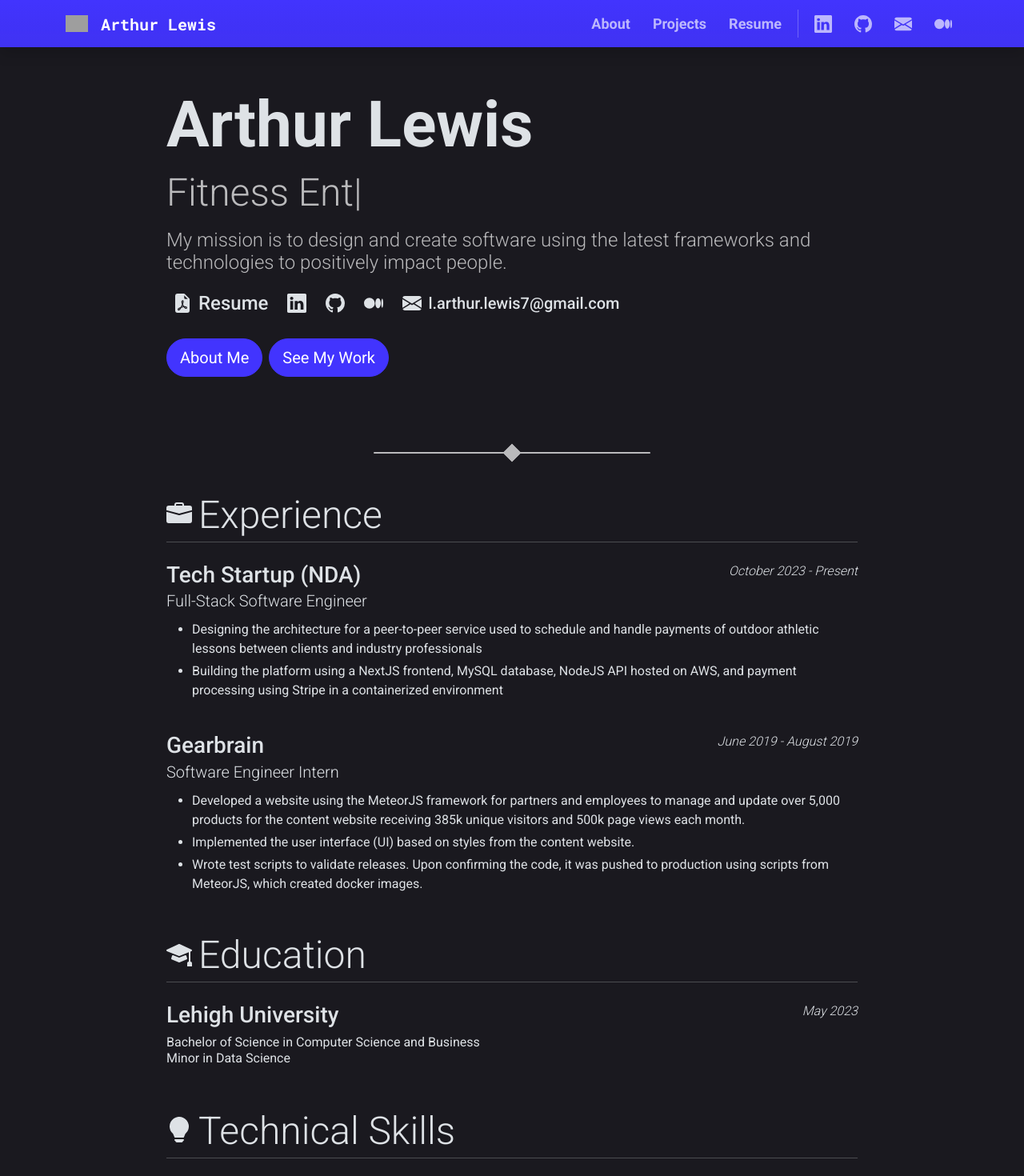
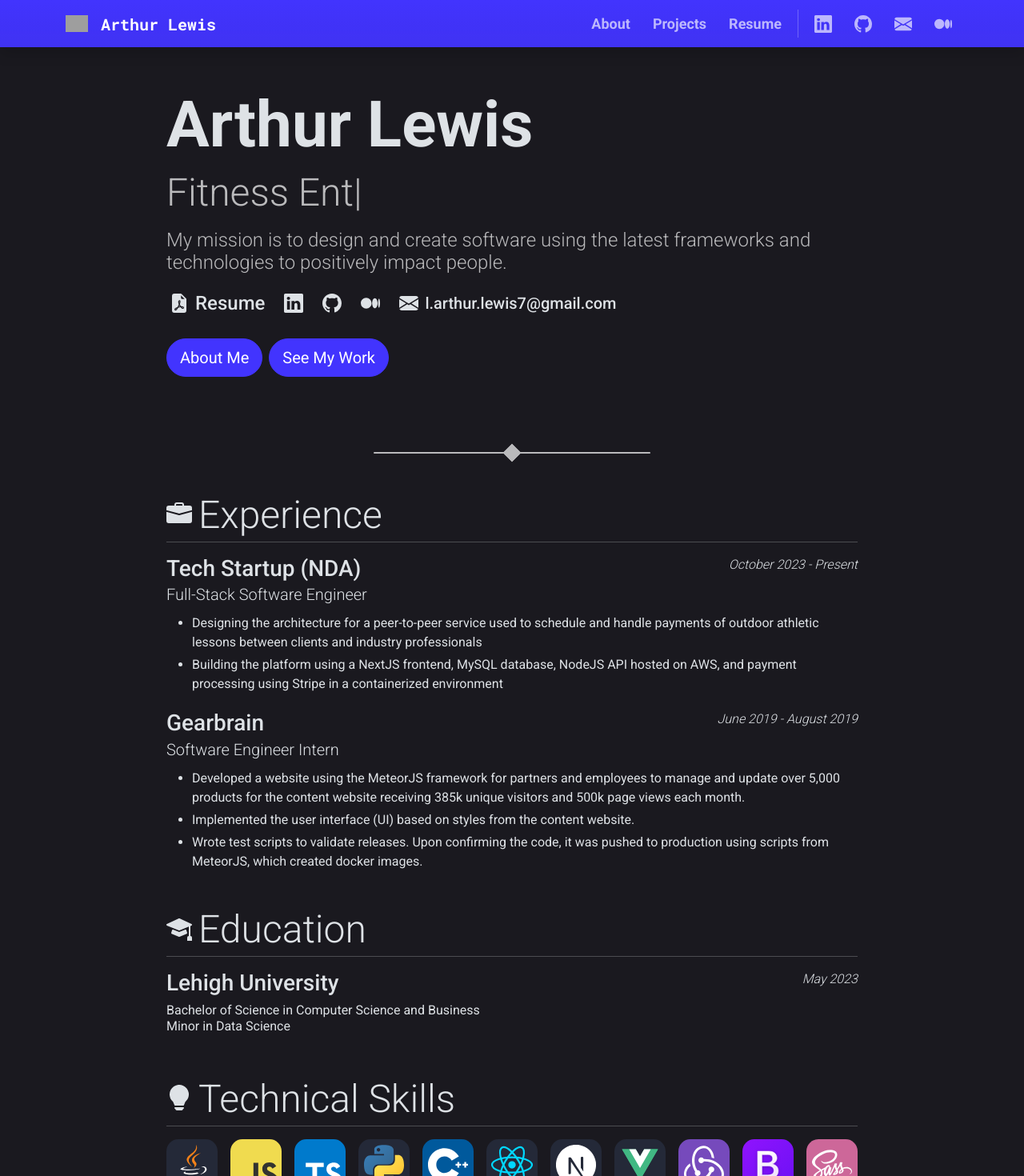
Before and after one commit to lalewis7/lalewis7.github.io, a Next.js app: page / in a window 1280 px wide. Shown: the top 1470 px of the page at 80% size. Built offline with nearby package versions, Linux system fonts and the light colour scheme; grey boxes are pictures that could not be loaded.

Commit message:
spacing changes

```diff
--- a/app/components/WorkExperience.jsx
+++ b/app/components/WorkExperience.jsx
@@ -2,7 +2,7 @@ import Image from "next/image";
 
 export default function WorkExperience({ job }) {
     return <>
-        <div className="d-flex gap-3 pb-4">
+        <div className="d-flex gap-3 mb-3">
             {/* <div>
                 <Image src={`/work/${job.img}`} alt={`${job.company} logo`} width={64} height={64} className="rounded-3" />
             </div> */}
@@ -16,7 +16,7 @@ export default function WorkExperience({ job }) {
                         <span className="fw-light fst-italic float-md-end">{job.time}</span>
                     </div>
                 </div>
-                <ul>
+                <ul className="mb-0">
                     {job.description.map(point => <li className="mb-1 fw-normal">{point}</li>)}
                 </ul>
             </div>
--- a/app/page.jsx
+++ b/app/page.jsx
@@ -24,7 +24,7 @@ export default function Home() {
           </h4>
           <div className="h4 d-inline-flex gap-4 mb-4 ps-1 flex-wrap align-items-center">
             <Link href="/resume" className="nav-link d-flex align-items-center gap-2 lh-1" tabIndex={0} role="link" aria-label="Resume">
-              <FileEarmarkPdfFill className="ms-1" />Resume
+              <FileEarmarkPdfFill />Resume
             </Link>
             <Link target="_blank" rel="noopener noreferrer" href={process.env.LINKEDIN_LINK} className="nav-link d-inline-flex" tabIndex={0} role="link" aria-label="LinkedIn">
               <Linkedin />
@@ -58,13 +58,13 @@ export default function Home() {
           <BriefcaseFill size={32} className="mb-1" />
           Experience
         </h2>
-        <hr className="mb-4 mt-1" />
+        <hr className="mb-3 mt-1" />
         {config.work.map(job => <WorkExperience job={job} />)}
-        <h2 className="display-5 mt-2 mb-0 d-flex align-items-center gap-2">
+        <h2 className="display-5 mt-4 mb-0 d-flex align-items-center gap-2">
           <MortarboardFill size={32} className="mb-1" />
           Education
         </h2>
-        <hr className="mb-4 mt-1" />
+        <hr className="mb-3 mt-1" />
         {config.education.map(degree => <Education edu={degree} />)}
       </div>
 
@@ -73,7 +73,7 @@ export default function Home() {
           <LightbulbFill size={32} className="mb-1" />
           Technical Skills
         </h2>
-        <hr className="mb-4 mt-1" />
+        <hr className="mb-3 mt-1" />
         <div className="d-grid gap-3" style={{fontSize: "3rem", gridTemplateColumns: "repeat(auto-fit, minmax(64px, 1fr))", justifyItems: "center"}}>
           {config.skills.map(skill => <Image src={`/skills/${skill}`} alt={getSkillIconName(skill)} width={64} height={64} title={getSkillIconName(skill)} />)}
         </div>
```
